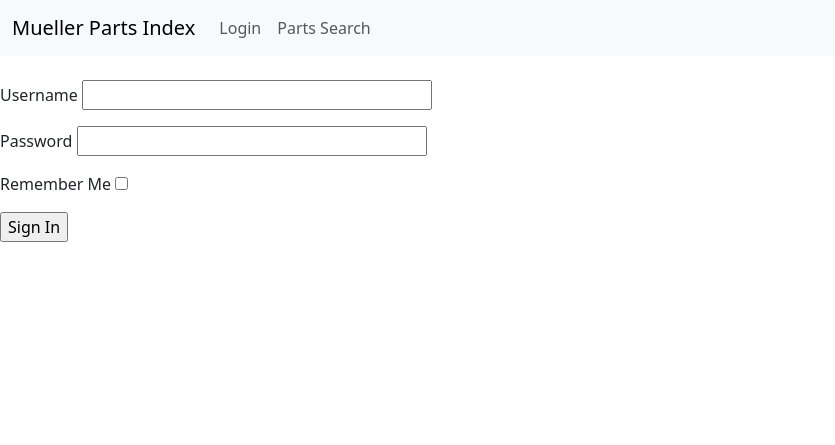
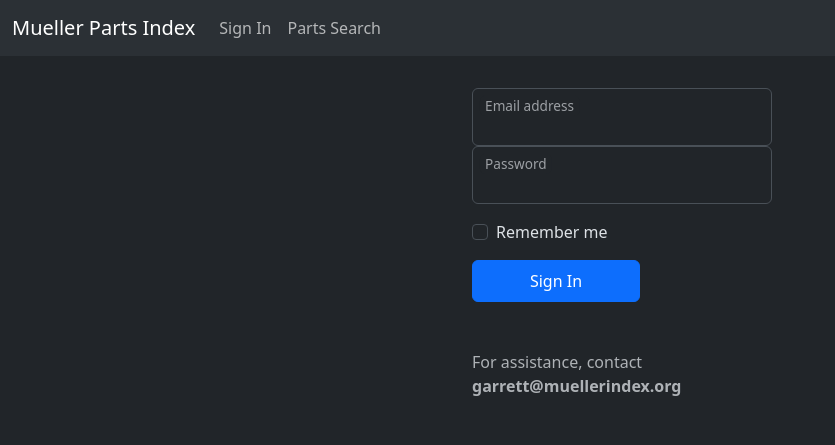
Before and after one commit to gart1019/mueller-parts-index, a Flask app: page /login in a window 1280 px wide. Shown: the top 445 px of the page, without its empty margins (0-835 px from the left). Run offline with Flask 3, Linux system fonts and the light colour scheme.

Commit message:
Login Page

```diff
--- a/app/models.py
+++ b/app/models.py
@@ -1,4 +1,5 @@
 from sqlalchemy import select
+from sqlalchemy import String
 from sqlalchemy.orm import DeclarativeBase, Mapped, mapped_column
 
 class Base(DeclarativeBase):
@@ -8,3 +9,4 @@ class User(Base):
     __tablename__ = "user"
     id: Mapped[int] = mapped_column(primary_key=True)
     email: Mapped[str] = mapped_column(unique=True)
+    password_hash: Mapped[str] = mapped_column(String(50))
--- a/app/routes.py
+++ b/app/routes.py
@@ -11,6 +11,9 @@ def index():
 @app.route('/login')
 def login():
     form = LoginForm()
+
+    form.validate_on_submit()
+
     return render_template('login.html', form=form)
 
 @app.route('/lookup')
--- a/app/templates/base.html
+++ b/app/templates/base.html
@@ -3,7 +3,7 @@
 <!--[if IE 7]>         <html class="no-js lt-ie9 lt-ie8"> <![endif]-->
 <!--[if IE 8]>         <html class="no-js lt-ie9"> <![endif]-->
 <!--[if gt IE 8]>      <html class="no-js"> <!--<![endif]-->
-<html>
+<html data-bs-theme="dark">
     <head>
         <meta charset="utf-8">
         <meta http-equiv="X-UA-Compatible" content="IE=edge">
@@ -23,7 +23,7 @@
                 <div class="collapse navbar-collapse" id="navbarNav">
                     <ul class="navbar-nav">
                         <li class="nav-item">
-                            <a class="nav-link" href="{{ url_for('login') }}">Login</a>
+                            <a class="nav-link" href="{{ url_for('login') }}">Sign In</a>
                         </li>
                         <li class="nav-item">
                             <a class="nav-link" href="{{ url_for('lookup') }}">Parts Search</a>
--- a/app/templates/login.html
+++ b/app/templates/login.html
@@ -3,29 +3,34 @@
 
 {%block content%}
 
-<form action="" method="post" novalidate>
-    {{ form.hidden_tag() }}
+<div class="mx-auto p-2" style="width: 400px;">
+    <main class="form-signin w-100 p-4">
+        <form action="" method="post" novalidate>
+            {{ form.hidden_tag() }}
+            <div class="form-floating">
 
-    <br>
+                {{ form.username(class_="form-control relay-email-input-with-button-hovered", id="floatingInput", type="email", style="width: 300px;") }}
+                <label for="floatingInput">Email address</label>
+            </div>
 
-    <p>
-        {{ form.username.label }}
-        {{ form.username(size=32) }}
-    </p>
+            <div class="form-floating">
+                {{ form.username(class_="form-control", id="floatingPassword", type="password", style="width: 300px;") }}
+                <label for="floatingPassword">Password</label>
+            </div>
 
-    <p>
-        {{ form.password.label }}
-        {{ form.password(size=32) }}
-    </p>
+            <div class="form-check text-start my-3">
+                {{ form.remember_me(class_="form-check-input", type="checkbox", value="remember-me", id="checkDefault")}}
+                <label class="form-check-label" for="checkDefault">Remember me</label>
+            </div>
 
-    <p>
-        {{ form.remember_me.label }}
-        {{ form.remember_me }}
-    </p>
+            {{ form.submit(class_="btn btn-primary w-50 py-2", style="width: 300px;") }}
 
-    <p>
-        {{ form.submit }}
-    </p>
-</form>
+            <p class="mt-5 mb-3 text-body-secondary">For assistance, contact <span class="fw-bold">garrett@muellerindex.org</span></p>
+        </form>
+    </main>
+</div>
+
+
+
 
 {%endblock%}
--- a/config.py
+++ b/config.py
@@ -11,3 +11,4 @@ class Config:
     SECURITY_PASSWORD_SALT = os.environ.get('SALT')
     REMEMBER_COOKIE_SAMESITE = 'strict'
     SESSION_COOKIE_SAMESITE = 'strict'
+    SQLALCHEMY_ENGINES = {'default': "sqlite:///db.sqlite3"}
--- a/main.py
+++ b/main.py
@@ -1 +1,3 @@
 from app import app
+from app import db
+from app import Base
--- a/requirements.txt
+++ b/requirements.txt
@@ -3,3 +3,4 @@ python-dotenv
 flask-wtf
 flask-security
 flask-sqlalchemy
+flask-sqlalchemy-lite
```
Also changed, not shown: app/__init__.py (+6 -1 lines).
